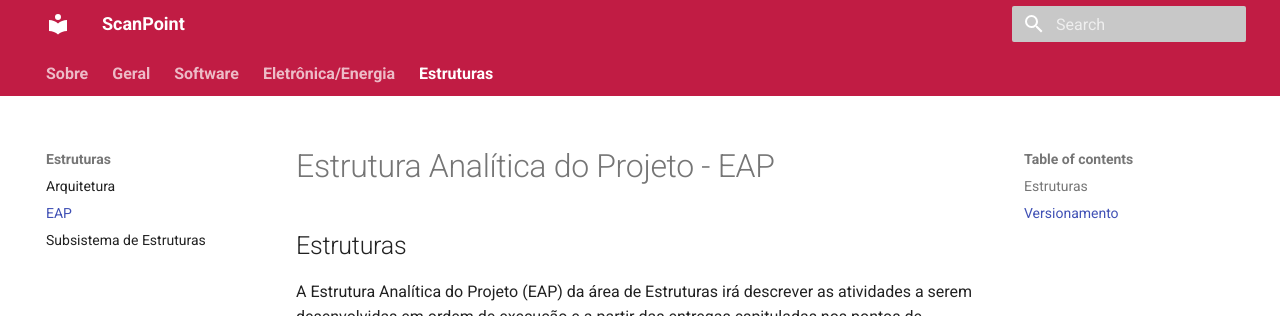
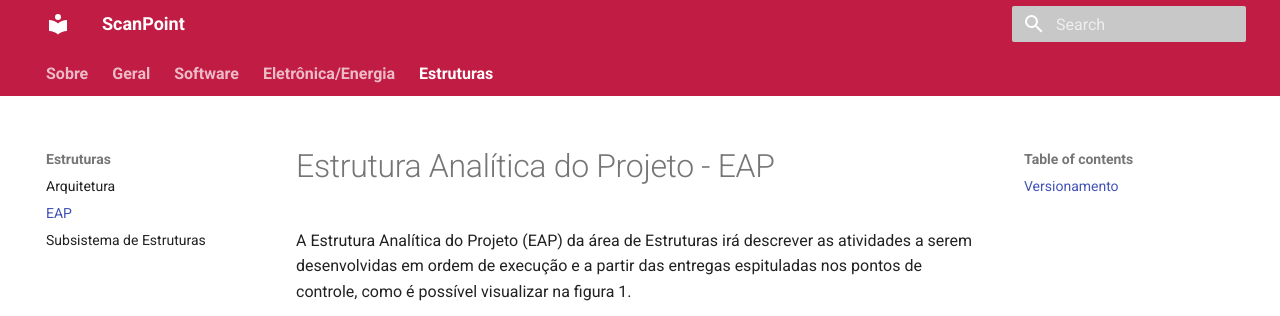
Before and after one commit to Calcioft/ScanPoint, an MkDocs documentation site: the page built from docs/estruturas/EAP_estruturas.md, in a window 1280 px wide and 1145 px high, cut to the strip 0-316 px from the top of the window. Built offline with MkDocs 1.6.1 and Material for MkDocs 9.7.7, drawn with Linux system fonts in a browser that asks for light colours.

Commit message:
Update EAP_estruturas.md

```diff
--- a/docs/estruturas/EAP_estruturas.md
+++ b/docs/estruturas/EAP_estruturas.md
@@ -1,6 +1,5 @@
 # Estrutura Analítica do Projeto - EAP
 
-## Estruturas
 
 A Estrutura Analítica do Projeto (EAP) da área de Estruturas irá descrever as atividades a serem desenvolvidas em ordem de execução e a partir das entregas espituladas nos pontos de controle, como é possível visualizar na figura 1.
 
```
